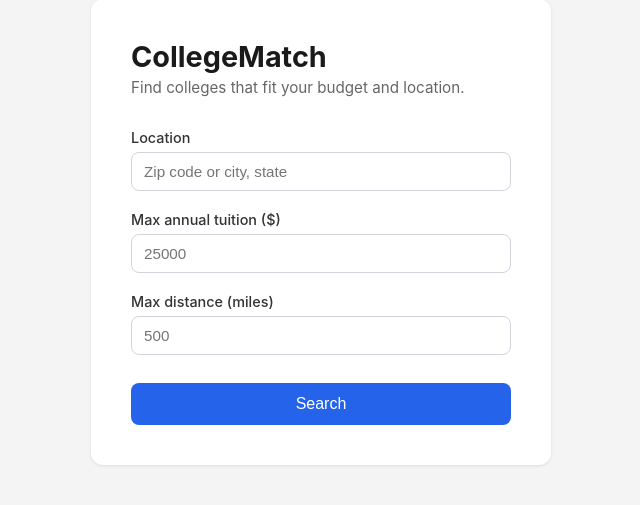
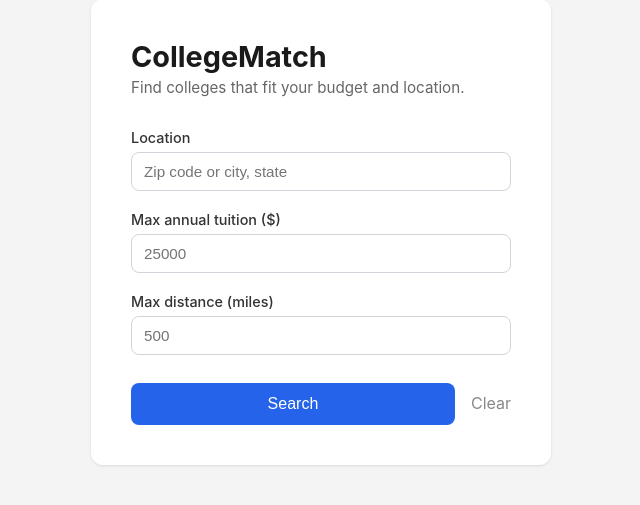
Before and after one commit to Amru-13579/College-Match, a Flask app: page / in a window 1280 px wide. Shown: the part 168-673 px from the top of the page, without its empty margins (319-959 px from the left). Run offline with Flask 3, Linux system fonts and the light colour scheme.

Commit message:
added clear button on homepage

```diff
--- a/frontend/static/styles.css
+++ b/frontend/static/styles.css
@@ -222,6 +222,40 @@ button:hover {
     font-size: 0.9em;
 }
 
+button {
+    padding: 12px 32px;
+    background: #2563eb;
+    color: white;
+    border: none;
+    border-radius: 8px;
+    font-size: 1em;
+    font-weight: 500;
+    cursor: pointer;
+}
+
+button:hover {
+    background: #1d4ed8;
+}
+
+.button-row {
+    display: flex;
+    align-items: baseline;
+    gap: 16px;
+    margin-top: 8px;
+}
+
+.clear-link {
+    color: #888;
+    font-size: 1em;
+    text-decoration: none;
+    cursor: pointer;
+    padding: 12px 0;
+}
+
+.clear-link:hover {
+    color: #333;
+}
+
 @media (max-width: 600px) {
     .form-container {
         padding: 24px;
--- a/frontend/templates/index.html
+++ b/frontend/templates/index.html
@@ -16,7 +16,7 @@
             <div class="error">{{ error }}</div>
             {% endif %}
 
-            <form method="POST">
+            <form method="POST" id="search-form">
                 <div class="form-group">
                     <label for="location">Location</label>
                     <input type="text" id="location" name="location"
@@ -38,9 +38,19 @@
                            value="{{ form.get('max_distance', '') }}" required min="0">
                 </div>
 
-                <button type="submit">Search</button>
+                <div class="button-row">
+                    <button type="submit">Search</button>
+                    <a href="#" class="clear-link" id="clear-btn">Clear</a>
+                </div>
             </form>
         </div>
     </div>
+
+    <script>
+        document.getElementById('clear-btn').addEventListener('click', function(e) {
+            e.preventDefault();
+            document.querySelectorAll('#search-form input').forEach(i => i.value = '');
+        });
+    </script>
 </body>
 </html>
```
